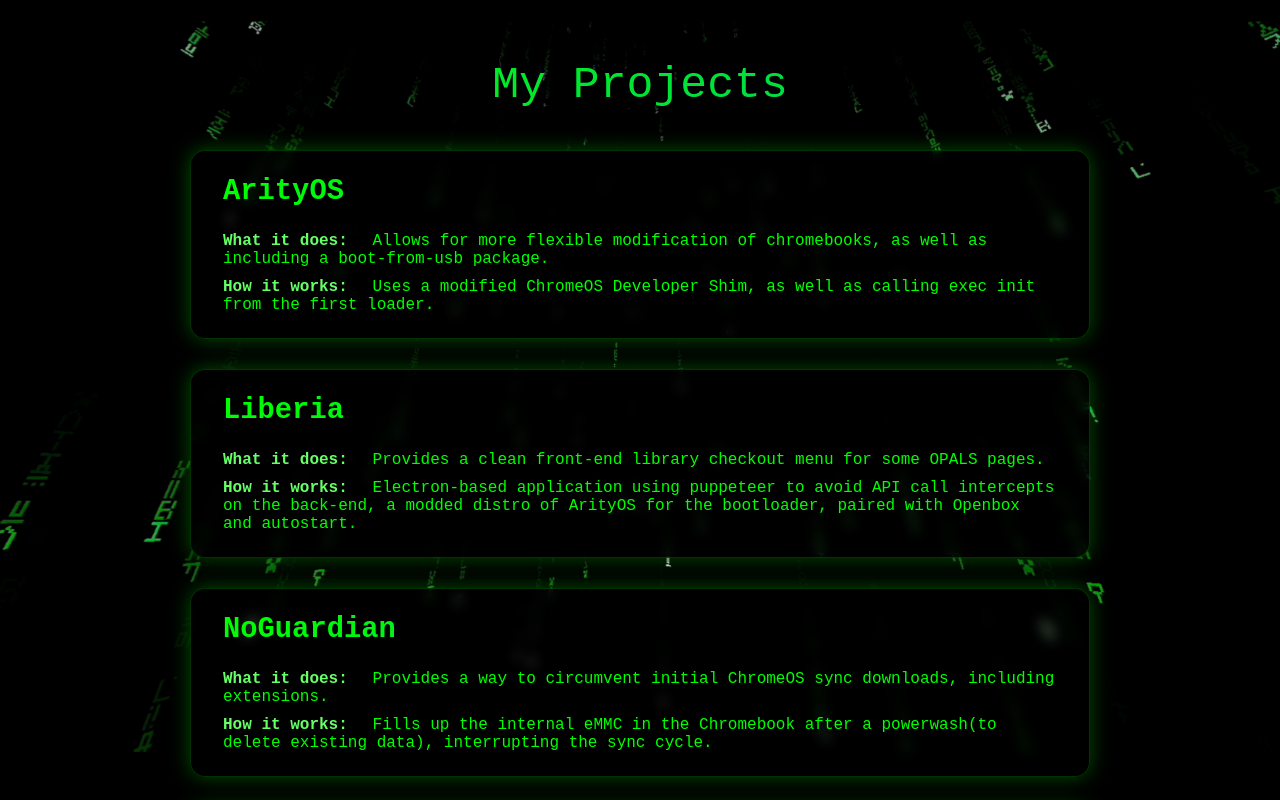
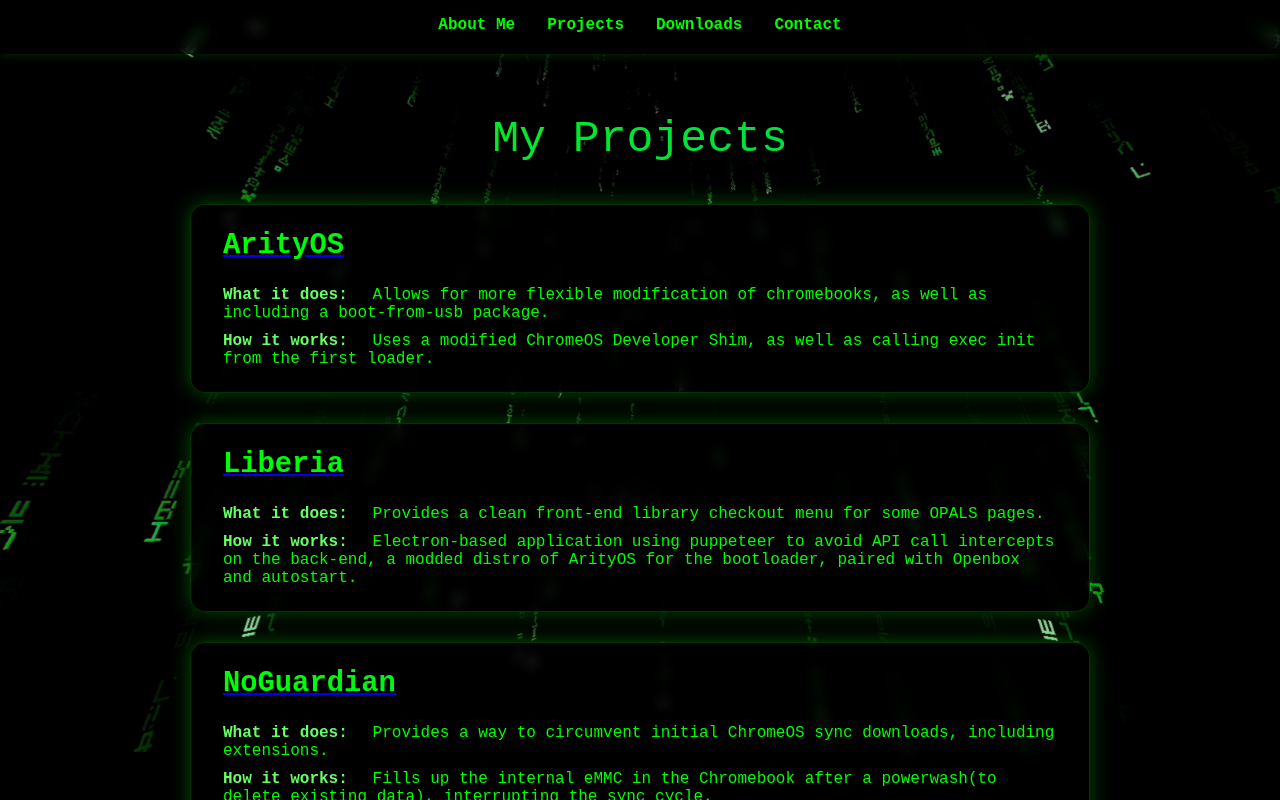
Before and after one commit to casper1051/casper1051.github.io, a plain HTML site: page projects.html in a window 1280 px wide. Drawn offline with Linux system fonts and the light colour scheme.

Commit message:
Update projects.html

```diff
--- a/projects.html
+++ b/projects.html
@@ -5,6 +5,41 @@
   <meta name="viewport" content="width=device-width, initial-scale=1.0"/>
   <title>Projects</title>
   <style>
+        nav {
+      background-color: rgba(0, 0, 0, 0.6);
+      padding: 1rem 2rem;
+      display: flex;
+      justify-content: center;
+      gap: 2rem;
+      backdrop-filter: blur(6px);
+      box-shadow: 0 0 10px rgba(0, 255, 0, 0.2);
+      position: sticky;
+      top: 0;
+      z-index: 999;
+    }
+
+    nav a {
+      color: #00ff00;
+      text-decoration: none;
+      font-weight: bold;
+      position: relative;
+      padding-bottom: 4px;
+    }
+
+    nav a::after {
+      content: '';
+      position: absolute;
+      width: 0%;
+      height: 2px;
+      background: #00ff00;
+      bottom: 0;
+      left: 0;
+      transition: 0.3s;
+    }
+
+    nav a:hover::after {
+      width: 100%;
+    }
     html, body {
       margin: 0;
       padding: 0;
@@ -91,12 +126,18 @@
   </style>
 </head>
 <body>
+    <nav>
+    <a href="/index.html">About Me</a>
+    <a href="/projects.html">Projects</a>
+    <a href="/downloads.html">Downloads</a>
+    <a href="/contact.html">Contact</a>
+  </nav>
   <div class="header">My Projects</div>
 
   <div class="container">
 
     <div class="project">
-      <h2>ArityOS</h2>
+      <a href="/arityos/index.html"><h2>ArityOS</h2></a>
       <div class="project-section">
         <strong>What it does:</strong>
         Allows for more flexible modification of chromebooks, as well as including a boot-from-usb package.
@@ -108,7 +149,7 @@
     </div>
 
     <div class="project">
-      <h2>Liberia</h2>
+      <a href="/liberia/index.html"><h2>Liberia</h2></a>
       <div class="project-section">
         <strong>What it does:</strong>
         Provides a clean front-end library checkout menu for some OPALS pages.
@@ -120,7 +161,7 @@
     </div>
 
     <div class="project">
-      <h2>NoGuardian</h2>
+      <a href="/etc/noguardian.html"><h2>NoGuardian</h2></a>
       <div class="project-section">
         <strong>What it does:</strong>
         Provides a way to circumvent initial ChromeOS sync downloads, including extensions.
@@ -132,7 +173,7 @@
     </div>
 
     <div class="project">
-      <h2>0gUI</h2>
+      <a href="/etc/ogui.html"><h2>0gUI</h2></a>
       <div class="project-section">
         <strong>What it does:</strong>
         ok this one was just me raging at KIPR's AP mode not detecting in macOS
@@ -144,7 +185,7 @@
     </div>
 
     <div class="project">
-      <h2>InstaBork</h2>
+      <a href="/etc/instabork.html"><h2>InstaBork</h2></a>
       <div class="project-section">
         <strong>What it does:</strong>
         Instantly bricks ChromeOS
@@ -156,7 +197,7 @@
     </div>
 
     <div class="project">
-      <h2>BoardSwapper</h2>
+      <a href="https://rickroll.vercel.app"><h2>BoardSwapper</h2></a>
       <div class="project-section">
         <strong>What it does:</strong>
         Allows some RMA-based ChromeOS utilities to be used on other boards
```
